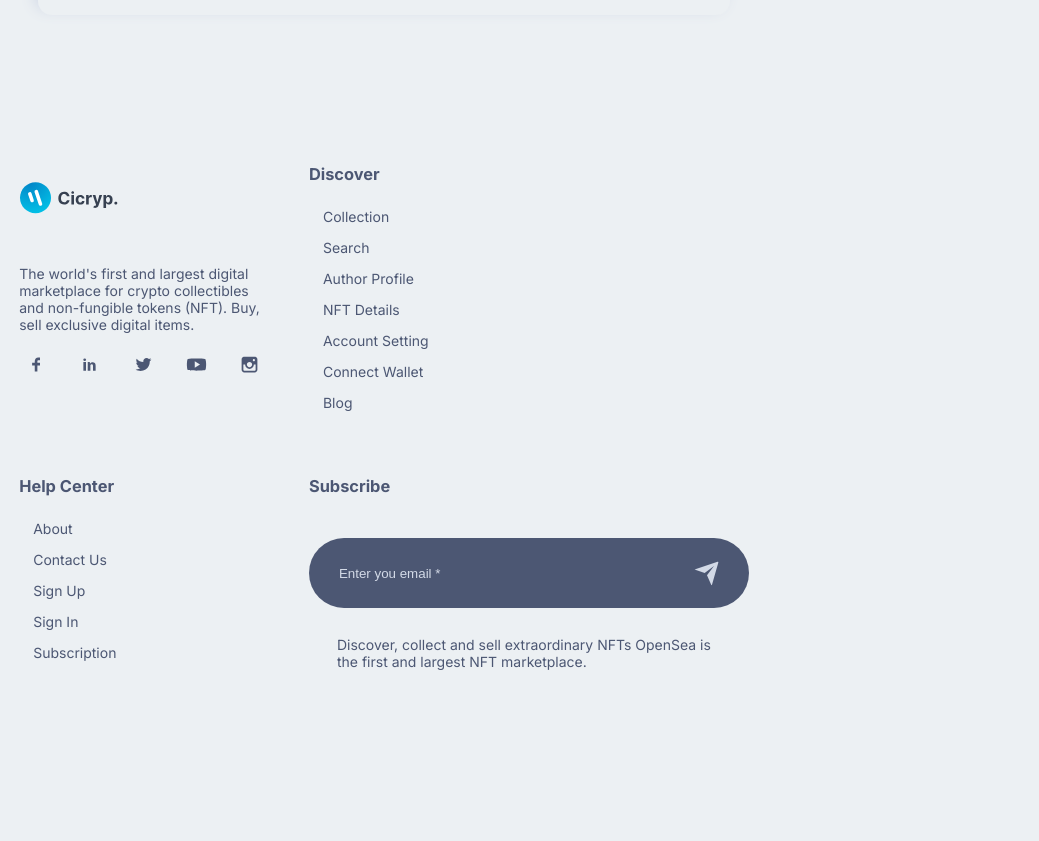
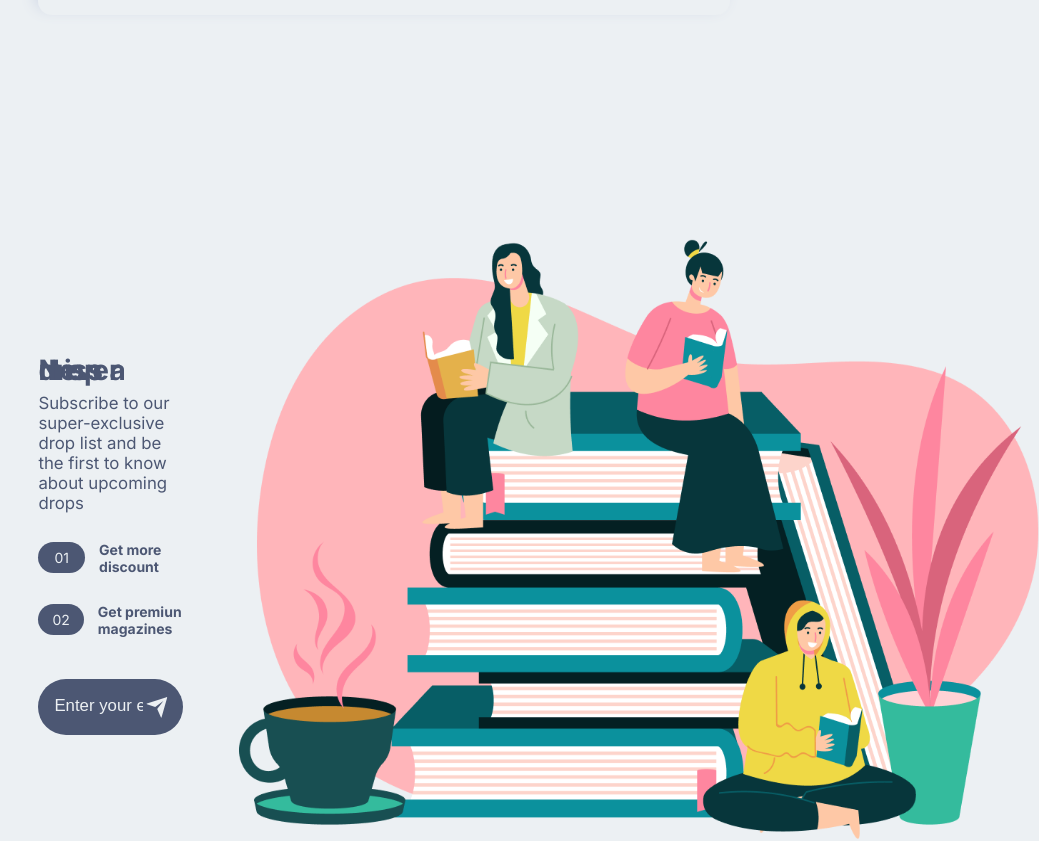
Before and after one commit to FlavioFBS/nft-marketplace-client, a Next.js app: page / in a window 768 px wide. Shown: the part 3200-4041 px from the top of the page, 1039 px wide, since content can reach past the window. Before the commit the page ends 3919 px from the top, so only its background shows below. Built offline with nearby package versions, Linux system fonts and the light colour scheme.

Commit message:
feat: add subscribe newletter form

```diff
--- a/app/page.js
+++ b/app/page.js
@@ -1,7 +1,7 @@
 import React from 'react';
 
 import Style from '../styles/index.module.css';
-import { BigNFTSlider, HeroSection, Service } from '@/components/ComponentIndex';
+import { BigNFTSlider, HeroSection, Service, Subscribe } from '@/components/ComponentIndex';
 
 
 const Home = () => {
@@ -11,6 +11,7 @@ const Home = () => {
       <HeroSection />
       <Service />
       <BigNFTSlider />
+      <Subscribe />
     </div>
   )
 }
--- a/components/ComponentIndex.js
+++ b/components/ComponentIndex.js
@@ -4,6 +4,7 @@ import NavBar from './NavBar/NavBar';
 import HeroSection from './HeroSection/HeroSection';
 import Service from './Service/Service';
 import BigNFTSlider from './BigNFTSlider/BigNFTSlider';
+import Subscribe from './Subscribe/Subscribe';
 
 export {
     Button,
@@ -12,4 +13,5 @@ export {
     HeroSection,
     Service,
     BigNFTSlider,
+    Subscribe,
 }
--- /dev/null
+++ b/components/Subscribe/Subscribe.jsx
@@ -0,0 +1,42 @@
+import React from 'react';
+import Image from 'next/image';
+import { RiSendPlaneFill } from 'react-icons/ri'
+
+import Style from './Subscribe.module.css';
+import images from '@/img';
+
+const Subscribe = () => {
+  return (
+    <div className={Style.subscribe}>
+        <div className={Style.subscribe_box}>
+            <div className={Style.subscribe_box_left}>
+                <h2>Never miss a drop</h2>
+                <p>
+                    Subscribe to our super-exclusive drop
+                    list and be the first to know about upcoming drops
+                </p>
+                <div className={Style.subscribe_box_left_box}>
+                    <span>01</span>
+                    <small>Get more discount</small>
+                </div>
+
+                <div className={Style.subscribe_box_left_box}>
+                    <span>02</span>
+                    <small>Get premiun magazines</small>
+                </div>
+
+                <div className={Style.subscribe_box_left_input}>
+                    <input type="email" placeholder='Enter your email' />
+                    <RiSendPlaneFill className={Style.subscribe_box_left_input_icon} />
+                </div>
+            </div>
+
+            <div className={Style.subscribe_box_right}>
+                <Image src={images.update} alt='get update' height={600} width={800} />
+            </div>
+        </div>
+    </div>
+  )
+}
+
+export default Subscribe
--- /dev/null
+++ b/components/Subscribe/Subscribe.module.css
@@ -0,0 +1,105 @@
+.subscribe{
+    width: 100%;
+}
+
+.subscribe_box{
+    width: 80%;
+    margin: 0 auto;
+    padding: 8rem 0;
+
+    display: grid;
+    grid-template-columns: 1.5fr 2fr;
+    align-items: center;
+}
+
+.subscribe_box_left h2{
+    font-size: 3rem;
+    line-height: 0;
+}
+
+.subscribe_box p{
+    font-size: 1.2rem;
+}
+
+.subscribe_box_left_box{
+    display: flex;
+    align-items: center;
+    gap: 1rem;
+    margin-top: 2rem;
+}
+
+.subscribe_box_left_box small{
+    font-size: 1rem;
+    font-weight: 700;
+}
+
+.subscribe_box_left_box span{
+    background-color: var(--icons-color);
+    color: var(--main-bg-color);
+    padding: .5rem 1rem;
+    border-radius: 2rem;
+    width: 4rem;
+    text-align: center;
+}
+
+.subscribe_box_left_input{
+    margin-top: 3rem;
+    padding: 2rem;
+    width: 80%;
+    border-radius: 4rem;
+    background-color: var(--icons-color);
+    color: var(--main-bg-color);
+
+    display: flex;
+    align-items: center;
+}
+
+.subscribe_box_left_input input {
+    background-color: transparent;
+    border: 0;
+    outline: none;
+    width: 90%;
+}
+
+.subscribe_box_left_input input::placeholder{
+    color: var(--main-bg-color);
+    font-size: 1.2rem;
+}
+
+.subscribe_box_left_input_icon{
+    font-size: 2rem;
+}
+
+@media screen and (min-device-width: 320px) and (max-device-width: 768px) {
+    .subscribe_box{
+        width: 90%;
+        grid-template-columns: 1fr;
+        gap: 4rem;
+    }
+
+    .subscribe_box_left_input{
+        width: 100%;
+        padding: 1rem;
+    }
+
+    .subscribe_box_left h2{
+        font-size: 2rem;
+    }
+}
+
+@media screen and (min-device-width: 768px) and (max-device-width: 1024px) {
+    .subscribe_box{
+        width: 90%;
+        grid-template-columns: repeat(2, 1fr);
+        gap: 4rem;
+    }
+
+    .subscribe_box_left_input{
+        width: 100%;
+        padding: 1rem;
+    }
+
+    .subscribe_box_left h2{
+        font-size: 2rem;
+    }
+}
```
